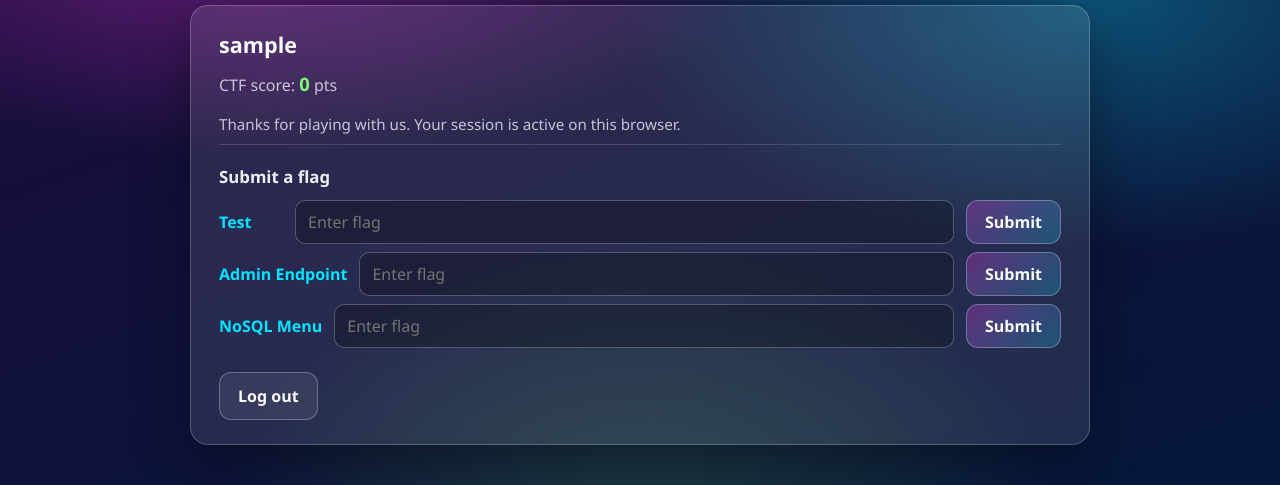
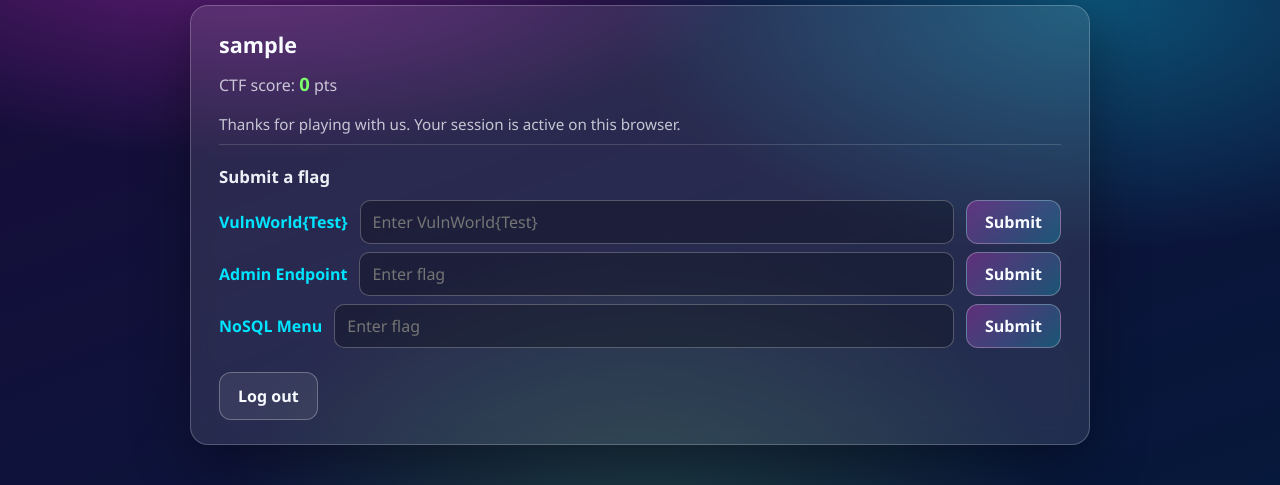
Before and after one commit to Tausetii/VulnWorld, a Flask app: page /account in a window 1280 px wide. Shown: the part 162-647 px from the top of the page. Run offline with Flask 3, Linux system fonts and the light colour scheme; the visitor is signed in with stand-in values (Sample User, id 1); data that the repository does not hold is empty.

Commit message:
Update test flag name and label in account functionality and template

```diff
--- a/main.py
+++ b/main.py
@@ -54,7 +54,7 @@ USERNAME_PATTERN = re.compile(r"^[A-Za-z0-9_\-.]{2,64}$")
 # CTF: flag_id -> display name, points, and secret string (server-side only).
 CTF_FLAGS = {
     "test": {
-        "name": "Test",
+        "name": "VulnWorld{Test}",
         "points": 10,
         "secret": "VulnWorld{Test}",
     },
@@ -152,6 +152,7 @@ def account():
         "account.html",
         member_since=member_since,
         ctf_points=ctf_points,
+        test_flag_label=CTF_FLAGS["test"]["name"],
         test_flag_solved=test_flag_solved,
         admin_endpoint_flag_solved=admin_endpoint_flag_solved,
         menu_nosql_flag_solved=menu_nosql_flag_solved,
--- a/templates/account.html
+++ b/templates/account.html
@@ -232,13 +232,13 @@
                 <div class="ctf-panel">
                     <h2>Submit a flag</h2>
                     {% if test_flag_solved %}
-                        <p class="flag-solved">Test — solved</p>
+                        <p class="flag-solved">{{ test_flag_label }} — solved</p>
                     {% else %}
                         <form method="post" action="{{ url_for('account_submit_flag') }}" autocomplete="off">
                             <input type="hidden" name="flag_id" value="test">
                             <div class="flag-challenge">
-                                <span class="flag-name">Test</span>
-                                <input type="text" name="flag" placeholder="Enter flag" maxlength="256" aria-label="Flag for Test">
+                                <span class="flag-name">{{ test_flag_label }}</span>
+                                <input type="text" name="flag" placeholder="Enter {{ test_flag_label }}" maxlength="256" aria-label="Flag for {{ test_flag_label }}">
                                 <button type="submit">Submit</button>
                             </div>
                         </form>
```
